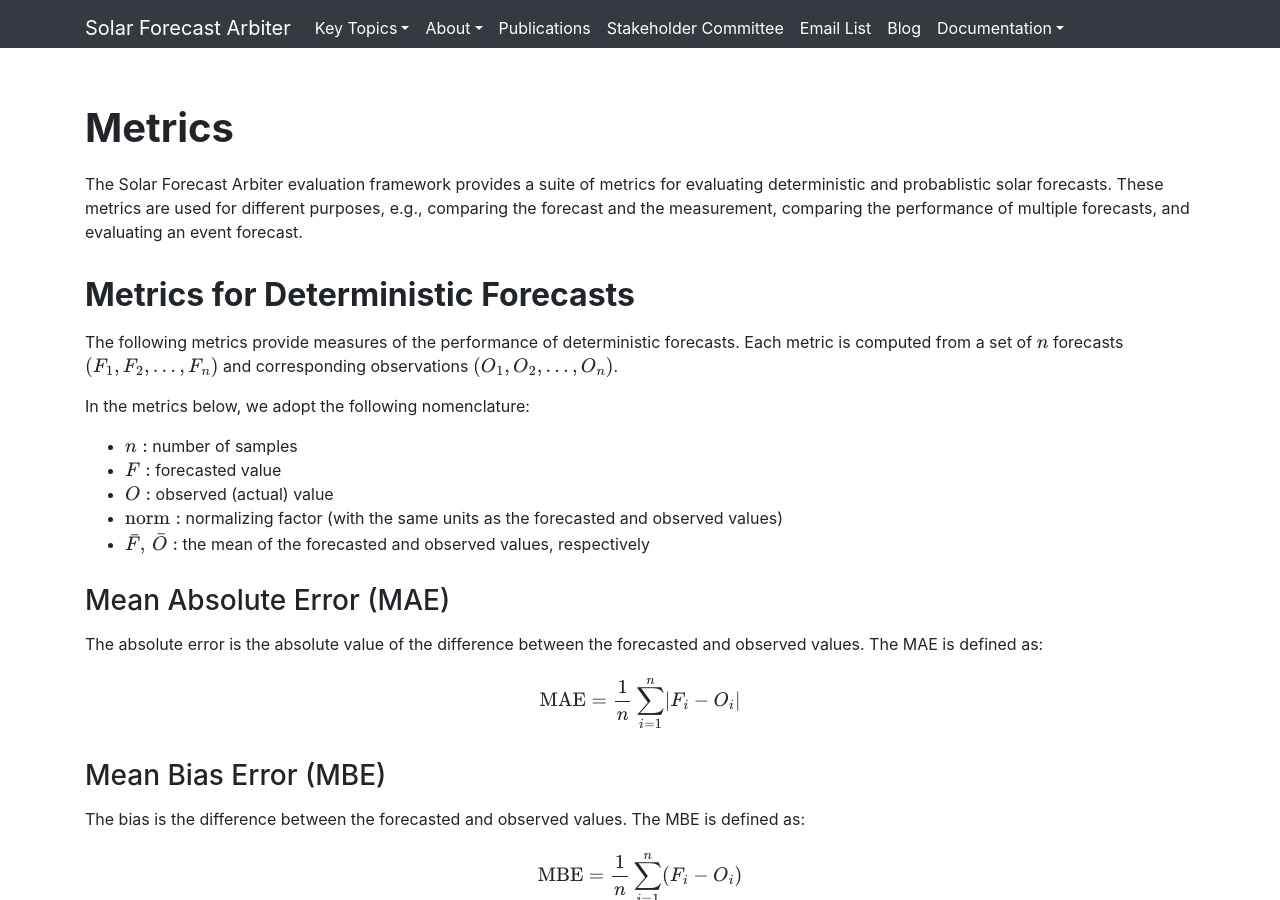
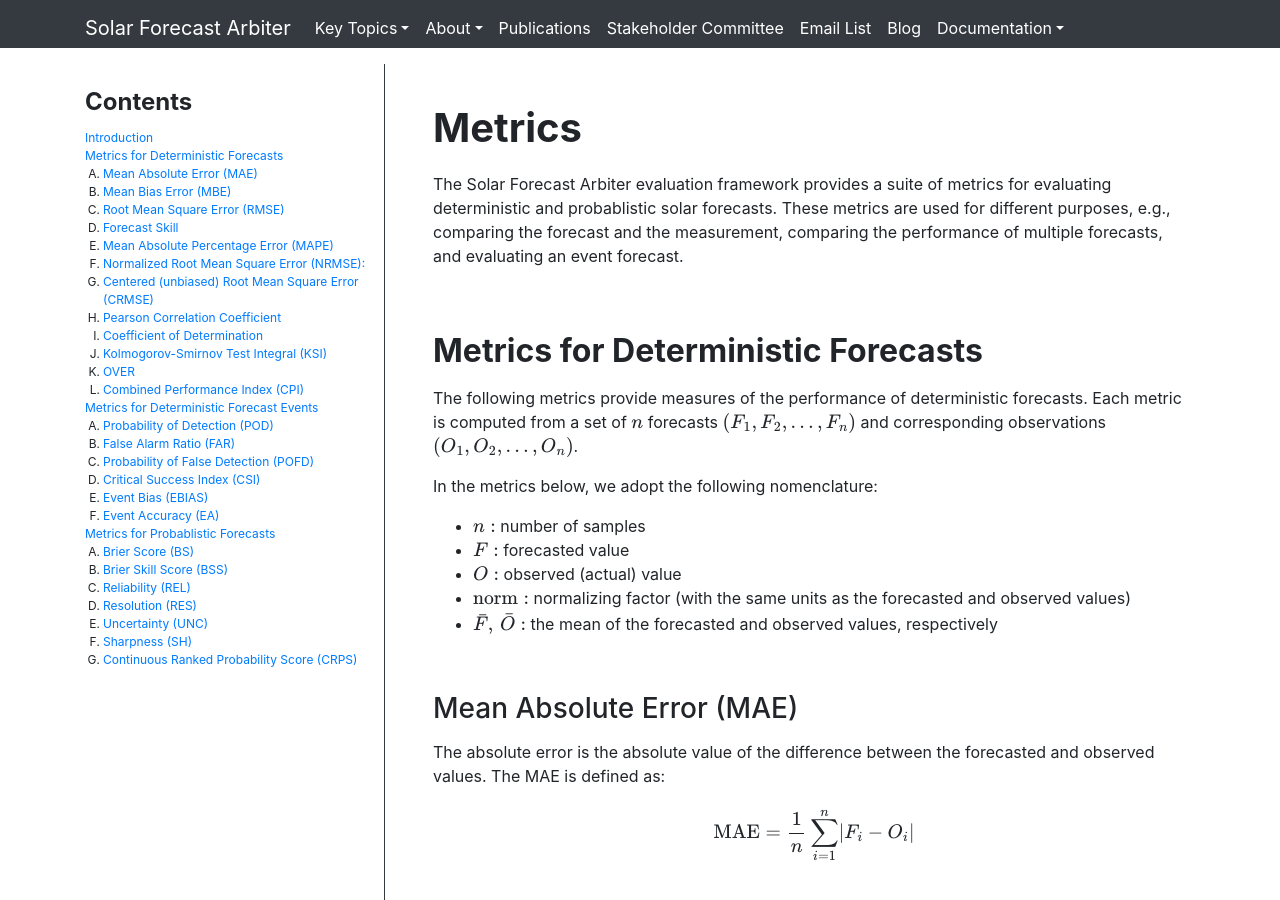
Before and after one commit to SolarArbiter/SolarArbiter.github.io, a Jekyll site: the page built from metrics.md, in a window 1280 px wide and 900 px high. Built offline with Jekyll 4.4.1, drawn with Linux system fonts in a browser that asks for light colours; formulas are drawn with MathJax 3; comment, search, counter and statistics services are not loaded; our own code applies the rules of GitHub Pages for plain Markdown files.

Commit message:
add sidebar to metrics (#76)
* add sidebar to metrics

* add mathjax to the metrics layout

```diff
--- /dev/null
+++ b/_includes/metrics_sidebar.html
@@ -0,0 +1,40 @@
+<div class="contents-menu">
+<h2>Contents</h2>
+<ul class="contents-list">
+  <li><a href="#metrics">Introduction</a></li>
+   <li> <a href="#metrics-for-deterministic-forecasts">Metrics for Deterministic Forecasts</li>
+    <ol type="A">
+      <li><a href="#mean-absolute-error-mae">Mean Absolute Error (MAE)</a></li>
+      <li><a href="#mean-bias-error-mbe">Mean Bias Error (MBE)</a></li>
+      <li><a href="#root-mean-square-error-rmse">Root Mean Square Error (RMSE)</a></li>
+      <li><a href="#forecast-skill-s">Forecast Skill </a></li>
+      <li><a href="#mean-absolute-percentage-error-mape">Mean Absolute Percentage Error (MAPE)</a></li>
+      <li><a href="#normalized-root-mean-square-error-nrmse">Normalized Root Mean Square Error (NRMSE):</a></li>
+      <li><a href="#centered-unbiased-root-mean-square-error-crmse">Centered (unbiased) Root Mean Square Error (CRMSE)</a></li>
+      <li><a href="#pearson-correlation-coefficient-r">Pearson Correlation Coefficient</a></li>
+      <li><a href="#coefficient-of-determination-r2">Coefficient of Determination </a></li>
+      <li><a href="#kolmogorov-smirnov-test-integral-ksi">Kolmogorov-Smirnov Test Integral (KSI)</a></li>
+      <li><a href="#over">OVER</a></li>
+      <li><a href="#combined-performance-index-cpi">Combined Performance Index (CPI)</a></li>
+    </ol>
+  <li><a href="#metrics-for-deterministic-event-forecasts">Metrics for Deterministic Forecast Events</li>
+    <ol type="A">
+      <li><a href="#probability-of-detection-pod">Probability of Detection (POD)</a></li>
+      <li><a href="#false-alarm-ratio-far">False Alarm Ratio (FAR)</a></li>
+      <li><a href="#probability-of-false-detection-pofd">Probability of False Detection (POFD)</a></li>
+      <li><a href="#critical-success-index-csi">Critical Success Index (CSI)</a></li>
+      <li><a href="#event-bias-ebias">Event Bias (EBIAS)</a></li>
+      <li><a href="#event-accuracy-ea">Event Accuracy (EA)</a></li>
+    </ol>
+  <li><a href="#metrics-for-probablistic-forecasts">Metrics for Probablistic Forecasts</li>
+    <ol type="A">
+      <li><a href="#brier-score-bs">Brier Score (BS)</a></li>
+      <li><a href="#brier-skill-score-bss">Brier Skill Score (BSS)</a></li>
+      <li><a href="#reliability-rel">Reliability (REL)</a></li>
+      <li><a href="#resolution-res">Resolution (RES)</a></li>
+      <li><a href="#uncertainty-unc">Uncertainty (UNC)</a></li>
+      <li><a href="#sharpness-sh">Sharpness (SH)</a></li>
+      <li><a href="#continuous-ranked-probability-score-crps">Continuous Ranked Probability Score (CRPS)</a></li>
+    </ol>
+</ul>
+</div>
--- /dev/null
+++ b/_layouts/metrics.html
@@ -0,0 +1,32 @@
+<!doctype html>
+<html lang="en" class="h-100">
+  <head>
+    {% include header.html %}
+    {% if page.mathjax != false %}
+      {% include mathjax.html %}
+    {% endif %}
+  </head>
+
+  <body class="d-flex flex-column h-100">
+    <header>
+      {% include navbar.html %}
+    </header>
+    <!-- Begin page content -->
+    <main role="main" class="flex-shrink-0">
+      <div class="container">
+	    <div class="sidebar">
+		  {% include metrics_sidebar.html %}
+		</div>
+		<div class="content-wrapper-sidebar">
+	      {{ content }}
+		</div>
+      </div>
+    </main>
+
+    <footer class="footer mt-auto py-3">
+      <div class="container">
+  	  	{% include footer.html %}
+      </div>
+    </footer>
+  </body>
+</html>
--- a/metrics.md
+++ b/metrics.md
@@ -1,14 +1,16 @@
 ---
-layout: base
+layout: metrics
 mathjax: true
 permalink: /metrics/
 ---
 
 # Metrics
+{: .anchor }
 The Solar Forecast Arbiter evaluation framework provides a suite of metrics for evaluating deterministic and probablistic solar forecasts. These metrics are used for different purposes, e.g., comparing the forecast and the measurement, comparing the performance of multiple forecasts, and evaluating an event forecast.
 
 
 ## Metrics for Deterministic Forecasts
+{: .anchor }
 The following metrics provide measures of the performance of deterministic forecasts. Each metric is computed from a set of $$ n $$ forecasts $$ (F_1, F_2, \dots, F_n) $$ and corresponding observations $$ (O_1, O_2, \dots, O_n) $$.
 
 In the metrics below, we adopt the following nomenclature:
@@ -20,18 +22,21 @@
 
 
 ### Mean Absolute Error (MAE)
+{: .anchor }
 The absolute error is the absolute value of the difference between the forecasted and observed values. The MAE is defined as:
 
 $$ \text{MAE} = \frac{1}{n} \sum_{i=1}^n  \lvert F_i - O_i \rvert $$
 
 
 ### Mean Bias Error (MBE)
+{: .anchor }
 The bias is the difference between the forecasted and observed values. The MBE is defined as:
 
 $$ \text{MBE} = \frac{1}{n} \sum_{i=1}^n (F_i - O_i) $$
 
 
 ### Root Mean Square Error (RMSE)
+{: .anchor }
 The RMSE is the square root of the averaged of the squared differences between the forecasted and observed values, and is defined as:
 
 $$ \text{RMSE} = \sqrt{ \frac{1}{n} \sum_{i=1}^n (F_i - O_i)^2 } $$
@@ -40,6 +45,7 @@
 
 
 ### Forecast Skill ($$ s $$)
+{: .anchor }
 The forecast skill measures the performance of a forecast relative to a reference forecast. The Solar Forecast Arbiter uses the definition of forecast skill based on RMSE:
 
 $$ s = 1 - \frac{\text{RMSE}_f}{\text{RMSE}_{\text{ref}}} $$
@@ -48,18 +54,21 @@
 
 
 ### Mean Absolute Percentage Error (MAPE)
+{: .anchor }
 The absolute percentage error is the absolute value of the difference between the forecasted and observed values,
 
 $$ \text{MAPE} = 100\% \cdot \frac{1}{n} \sum_{i=1}^n | \frac{F_i - O_i}{O_i} | $$
 
 
 ### Normalized Root Mean Square Error (NRMSE):
+{: .anchor }
 The NRMSE [%] is the normalized form of the RMSE and is defined as:
 
 $$ \text{RMSE} = \frac{100\%}{\text{norm}} \cdot \sqrt{ \frac{1}{n} \sum_{i=1}^n (F_i - O_i)^2 } $$
 
 
 ### Centered (unbiased) Root Mean Square Error (CRMSE)
+{: .anchor }
 The CRMSE describes the variation in errors around the mean and is defined as:
 
 $$ \text{CRMSE} = \sqrt{ \frac{1}{n} \sum_{i=1}^n \left( (F_i - \bar{F}) - (O_i - \bar{O}) \right)^2 } $$
@@ -72,6 +81,7 @@
 
 
 ### Pearson Correlation Coefficient ($$ r $$)
+{: .anchor }
 Correlation indicates the strength and direction of a linear relationship between two variables. The Pearson correlation coefficient, aka, the sample correlation coefficient, measures the linear dependency between the forecasted and observed values, and is defined as the ratio of the covariance of the variables to the product of their standard deviation:
 
 $$ r = \frac{ \sum_{i=1}^n (F_i - \bar{F}) (O_i - \bar{O}) }{
@@ -79,6 +89,7 @@
 
 
 ### Coefficient of Determination ($$ R^2 $$)
+{: .anchor }
 The coefficient of determination measures the extent that the variability in the forecast errors is explained by variability in the observed values, and is defined as:
 
 $$ R^2 = 1 - \frac{ \sum_{i=1}^n (O_i - F_i)^2 }{ \sum_{i=1}^n (O_i - \bar{O})^2 } $$
@@ -87,6 +98,7 @@
 
 
 ### Kolmogorov-Smirnov Test Integral (KSI)
+{: .anchor }
 The KSI quantifies the level of agreement between the cumulative distribution function (CDFs) of the forecasted and observed values, and is defined as:
 
 $$ \text{KSI} = \int_{p_{\text{min}}}^{p_{\text{max}}} D_n(p) dp $$
@@ -107,6 +119,7 @@
 
 
 ### OVER
+{: .anchor }
 Conceptually, the OVER metric modifies the KSI to quantify the difference between the two CDFs, but only where the CDFs differ by more than a critical limit $$ V_c $$. The OVER is calculated as:
 
 $$ OVER = \int_{p_{\text{min}}}^{p_{\text{max}}} D_n^* dp $$
@@ -122,12 +135,14 @@
 
 
 ### Combined Performance Index (CPI)
+{: .anchor }
 The CPI can be thought of as a combination of KSI, OVER, and RMSE:
 
 $$ \text{CPI} = \frac{1}{4} ( \text{KSI} + \text{OVER} + 2 \times \text{RMSE} ) $$
 
 
 ## Metrics for Deterministic Event Forecasts
+{: .anchor }
 An event is defined by values that exceed or fall below a threshold. A typical event is the ramp in power of solar generation, which is determine by:
 
 $$ | P(t + \Delta t) - P(t) | > \text{Ramp Forecasting Threshold} $$
@@ -145,36 +160,42 @@
 
 
 ### Probability of Detection (POD)
+{: .anchor }
 The POD is the fraction of observed events correctly forecasted as events:
 
 $$ POD = \frac{TP}{TP + FN} $$
 
 
 ### False Alarm Ratio (FAR)
+{: .anchor }
 The FAR is the fraction of forecasted events that did not occur:
 
 $$ FAR = \frac{FP}{TP + FP} $$
 
 
 ### Probability of False Detection (POFD)
+{: .anchor }
 The POFD is the fraction of observed non-events that were forecasted as events:
 
 $$ POFD = \frac{FP}{FP + TN} $$
 
 
 ### Critical Success Index (CSI)
+{: .anchor }
 The CSI evaluates how well an event forecast predicts observed events, e.g., ramps in irradiance or power. THe CSI is the relative frequency of hits, i.e., how well predicted "yes" events correspond to observed "yes" events:
 
 $$ CSI = \frac{TP}{TP + FP + FN} $$
 
 
 ### Event Bias (EBIAS)
+{: .anchor }
 The EBIAS is the ratio of counts of forecast and observed events:
 
 $$ EBIAS = \frac{TP + FP}{TP + FN} $$
 
 
 ### Event Accuracy (EA)
+{: .anchor }
 The EA is the fraction of events that were forecasted correctly, i.e., forecast = "yes" and observed = "yes" or forecast = "no" and observed = "no":
 
 $$ EA = \frac{TP + TN}{TP + FP + TN + FN} = \frac{TP + TN}{n} $$
@@ -183,6 +204,7 @@
 
 
 ## Metrics for Probablistic Forecasts
+{: .anchor }
 Probablistic forecasts represent uncertainty in the forecast quantity by providing a probability distribution or a prediction interval, rather than a single value.
 
 In the metrics below, we adopt the following nomenclature:
@@ -199,6 +221,7 @@
 
 
 ### Brier Score (BS)
+{: .anchor }
 The BS measures the accuracy of forecast probability for one or more events:
 
 $$ \text{BS} = \frac{1}{n} \sum_{i=1}^n (f_i - o_i)^2  $$
@@ -207,6 +230,7 @@
 
 
 ### Brier Skill Score (BSS)
+{: .anchor }
 The BSS is based on the BS and measures the performance of a probability forecast relative to a reference forecast:
 
 $$ BSS = 1 - \frac{\text{BS}_f}{\text{BS}_{\text{ref}}} $$
@@ -219,6 +243,7 @@
 
 
 ### Reliability (REL)
+{: .anchor }
 The REL is given by:
 
 $$ \text{REL} = \frac{1}{n} \sum_{i=1}^I N_i (f_i - \bar{o}_i)^2 $$
@@ -227,6 +252,7 @@
 
 
 ### Resolution (RES)
+{: .anchor }
 The RES is given by:
 
 $$ \text{RES} = \frac{1}{n} \sum_{i=1}^I N_i (\bar{o}_i - \bar{o})^2 $$
@@ -235,6 +261,7 @@
 
 
 ### Uncertainty (UNC)
+{: .anchor }
 The UNC is given by:
 
 $$ \text{UNC} = \bar{o} (1 - \bar{o})$$
@@ -243,6 +270,7 @@
 
 
 ### Sharpness (SH)
+{: .anchor }
 The SH represents the degree of "concentration" of a forecast comprising a prediction interval of the form $$ [ f_l, f_u ] $$ within which the forecast quantity is expected to fall with probability $$ 1 - \beta $$. A good forecast should have a low sharpness value. The prediction interval endpoints are associated with quantiles $$ \alpha_l $$ and $$ \alpha_u $$, where $$ \alpha_u - \alpha_l = 1 - \beta $$. For a single prediction interval, the SH is:
 
 $$ \text{SH} = f_u - f_l $$
@@ -253,6 +281,7 @@
 
 
 ### Continuous Ranked Probability Score (CRPS)
+{: .anchor }
 The CRPS is a score that is a designed to measure both the realiability and sharpness of a probablistic forecast. For a timeseries of forecasts comprising a CDF at each time point, the CRPS is:
 
 $$ \text{CRPS} = \frac{1}{n} \sum_{i=1}^n \int | F_i(x) - O_i(x) | dx $$
```
